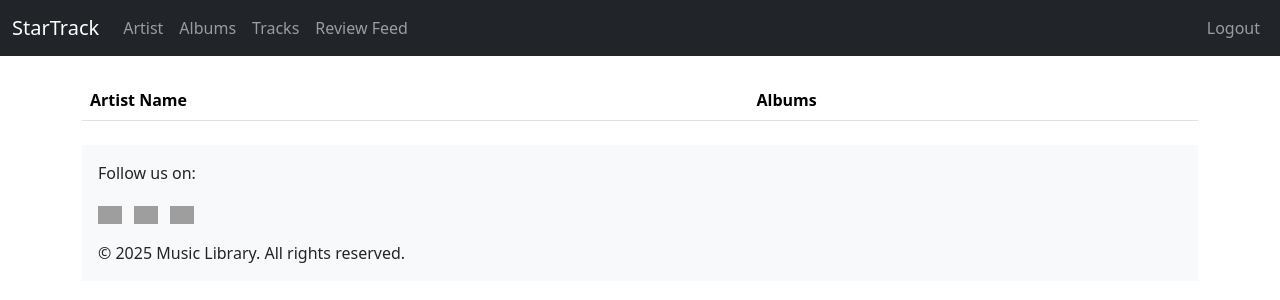
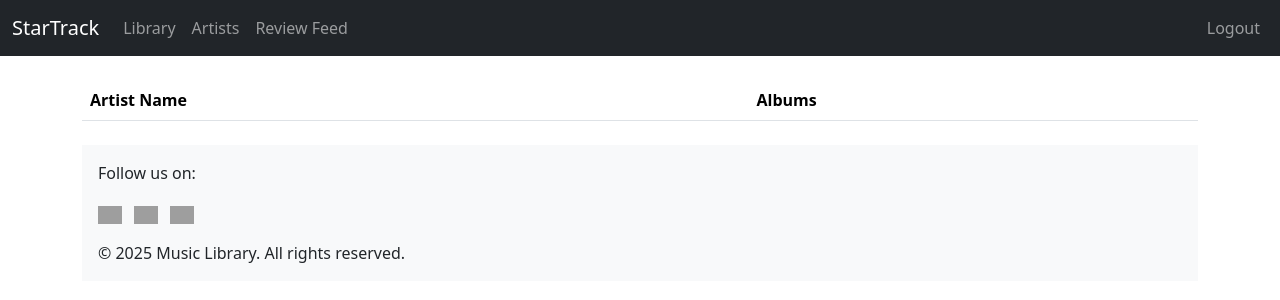
Before and after one commit to Georgeburn94/StarTrack, a Django app: page /artist_list/ in a window 1280 px wide. Shown: the top 300 px of the page. Run offline with Django 4.2, Linux system fonts and the light colour scheme; the visitor is signed in with stand-in values (Sample User, id 1); data that the repository does not hold is empty; some libraries are stand-ins or nearby versions; grey boxes are pictures that could not be loaded.

Commit message:
update links in navbar

```diff
--- a/startrack/templates/base.html
+++ b/startrack/templates/base.html
@@ -42,13 +42,10 @@
                 <ul class="navbar-nav me-auto mb-2 mb-lg-0">
                     {% if user.is_authenticated %}
                     <li class="nav-item">
-                        <a class="nav-link" href="{% url 'artist_list' %}">Artist</a>
+                        <a class="nav-link" href="{% url 'home' %}">Library</a>
                     </li>
                     <li class="nav-item">
-                        <a class="nav-link" href="">Albums</a>
-                    </li>
-                    <li class="nav-item">
-                        <a class="nav-link" href="">Tracks</a>
+                        <a class="nav-link" href="{% url 'artist_list' %}">Artists</a>
                     </li>
                     <li class="nav-item">
                         <a class="nav-link" href="{% url 'review_feed' %}">Review Feed</a>
```
